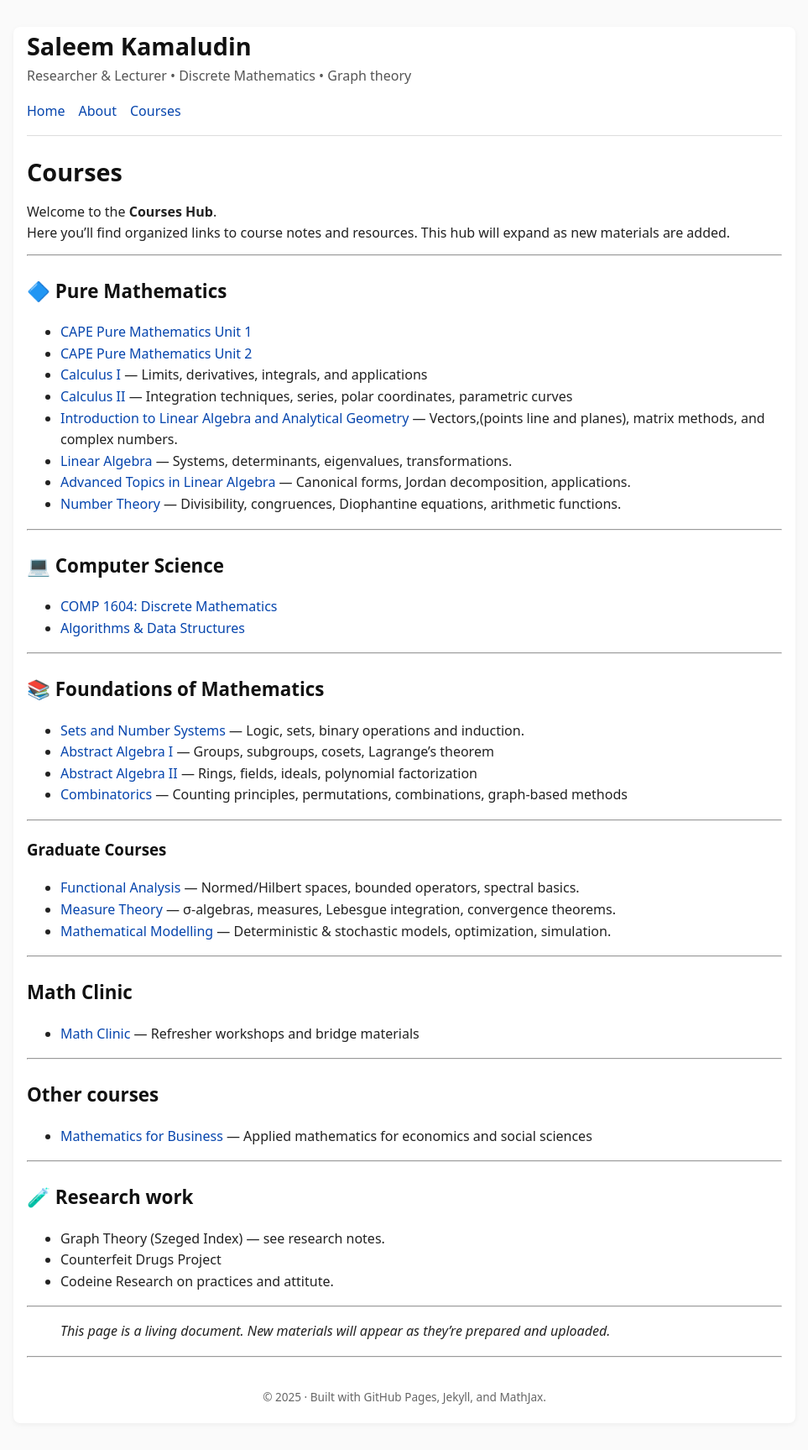
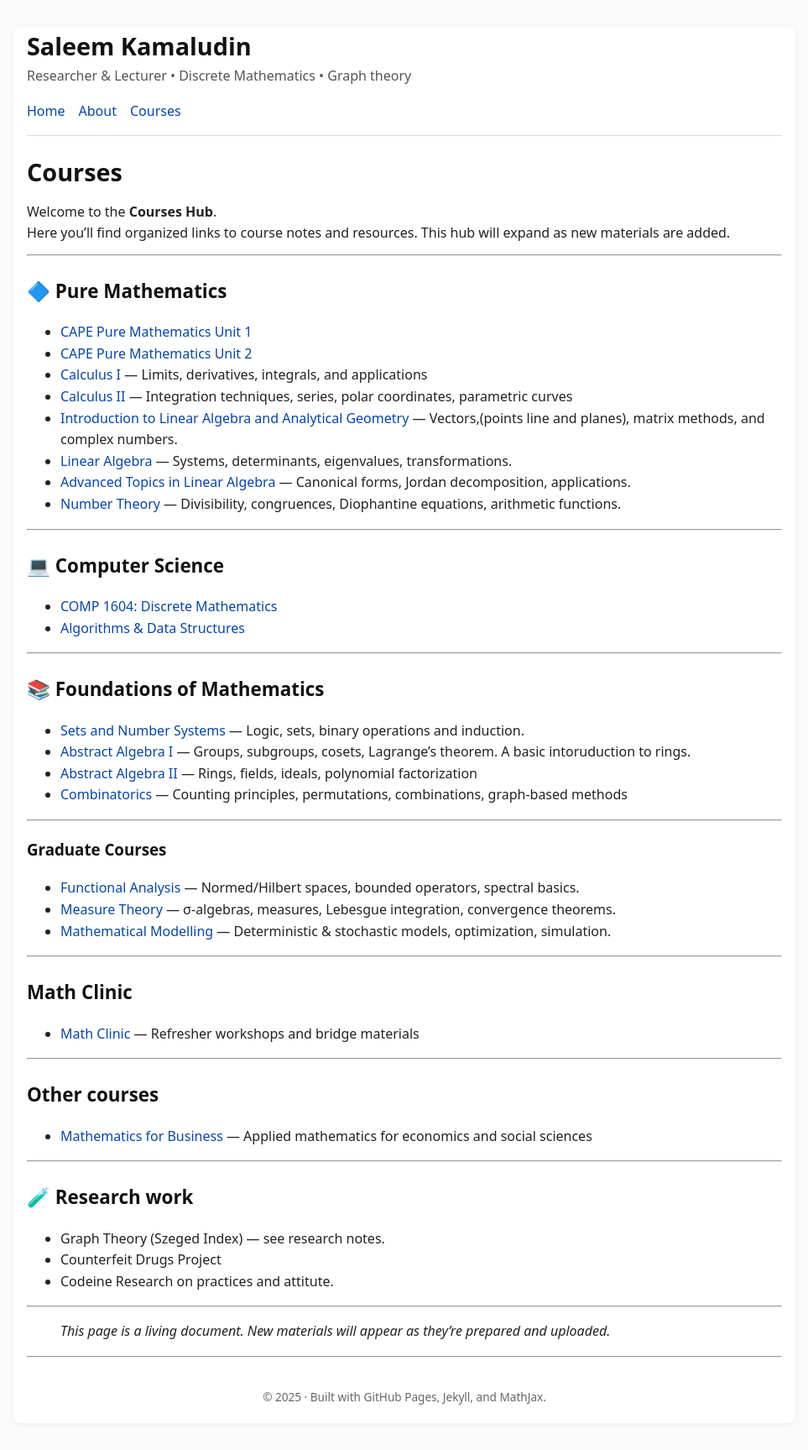
Before and after one commit to SaleemKamaludin/SaleemKamaludin.github.io, a Jekyll site: the page built from courses.md, in a window 1280 px wide. Shown: the whole page at 84% size, without its empty margins (158-1121 px from the left). Built offline with Jekyll 4.4.1, drawn with Linux system fonts in a browser that asks for light colours.

Commit message:
Update courses.md

```diff
--- a/courses.md
+++ b/courses.md
@@ -34,7 +34,7 @@ Here you'll find organized links to course notes and resources. This hub will ex
 ## 📚 Foundations of Mathematics
 
 - [Sets and Number Systems]({% link courses/sets-number-systems.md %}) — Logic, sets, binary operations and induction.
-- [Abstract Algebra I]({% link courses/abstract-algebra-1.md %}) — Groups, subgroups, cosets, Lagrange’s theorem
+- [Abstract Algebra I]({% link courses/abstract-algebra-1.md %}) — Groups, subgroups, cosets, Lagrange’s theorem. A basic intoruduction to rings.
 - [Abstract Algebra II]({% link courses/abstract-algebra-2.md %}) — Rings, fields, ideals, polynomial factorization
 - [Combinatorics]({% link courses/combinatorics.md %}) — Counting principles, permutations, combinations, graph‑based methods
 
```
